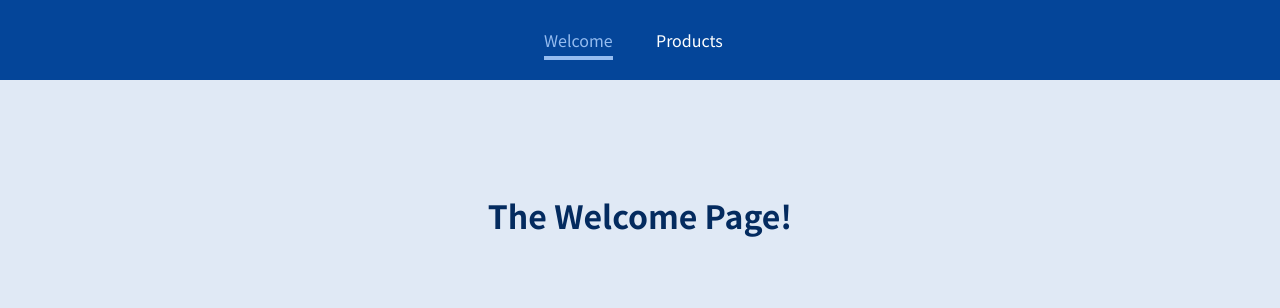
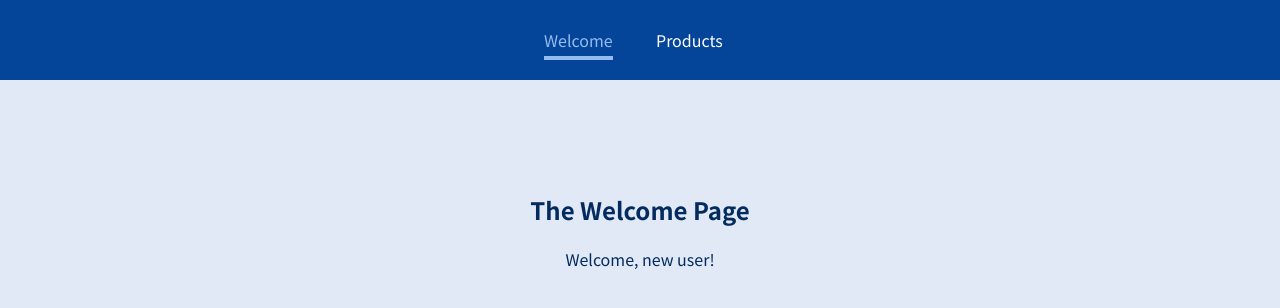
Before and after one commit to Brynner03/react_router_refresher, a JavaScript app: page /welcome/new-user in a window 1280 px wide. Shown: the top 308 px of the page. Built offline with nearby package versions, Linux system fonts and the light colour scheme.

Commit message:
Learnt how to redirect

```diff
--- a/src/App.js
+++ b/src/App.js
@@ -1,4 +1,4 @@
-import { Route, Switch } from 'react-router-dom'
+import { Route, Switch, Redirect } from 'react-router-dom'
 
 import Welcome from './pages/Welcome'
 import Products from './pages/Products'
@@ -11,6 +11,9 @@
       <MainHeader />
       <main>
        <Switch>
+        <Route path='/' exact>
+          <Redirect to='/welcome' />
+        </Route>
         <Route path='/welcome'>
           <Welcome />
         </Route>
--- a/src/pages/Welcome.js
+++ b/src/pages/Welcome.js
@@ -1,5 +1,14 @@
+import { Route } from 'react-router-dom'
+
 const Welcome = () => {
-    return <h1>The Welcome Page!</h1>
+    return (
+        <section>
+            <h1>The Welcome Page</h1>
+            <Route path='/welcome/new-user'>
+                <p>Welcome, new user!</p>
+            </Route>
+        </section>
+    )
 }
 
 
```
Also changed, not shown: 1 other file (tests, documents, lock files or other folders).
